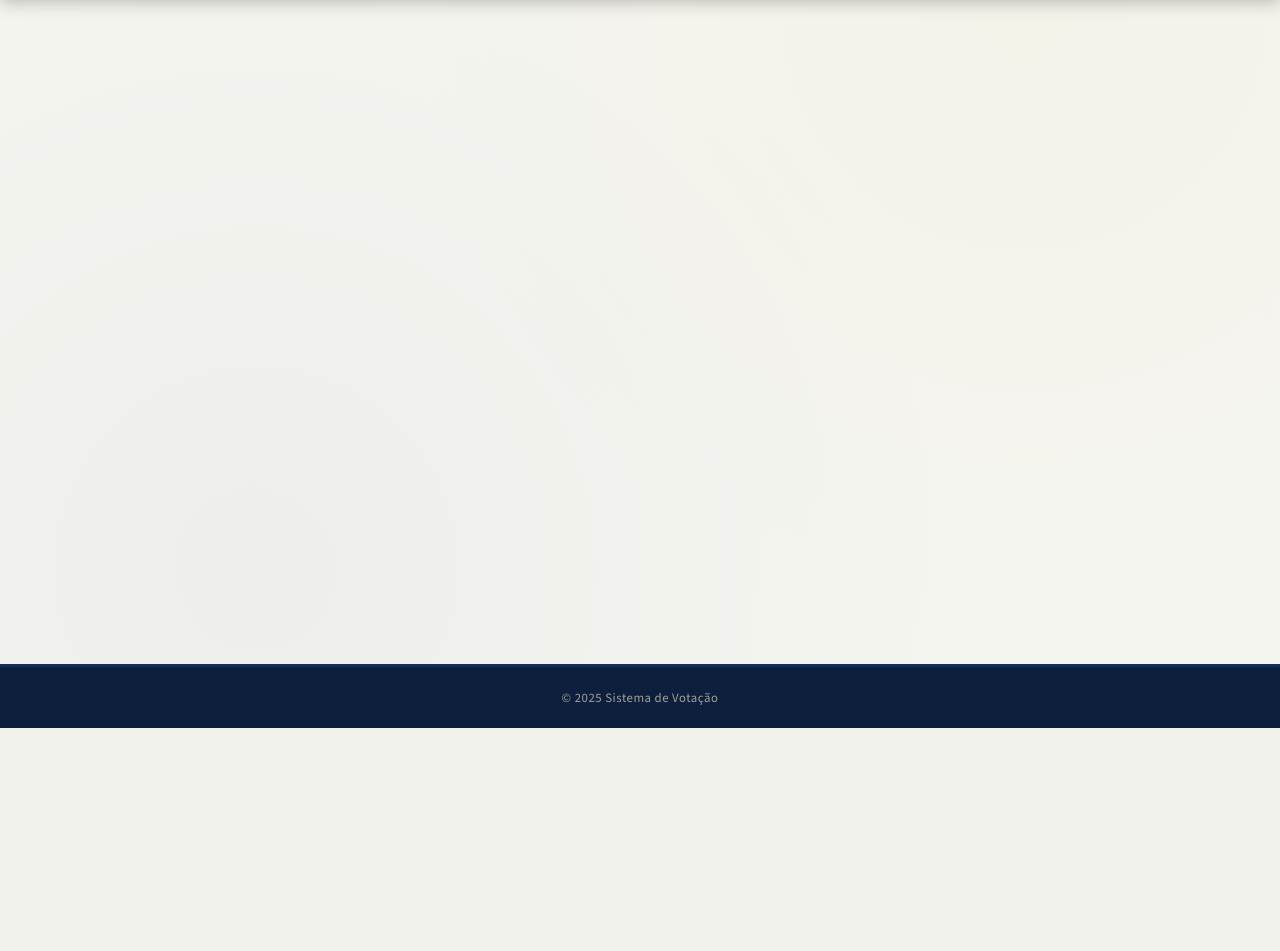
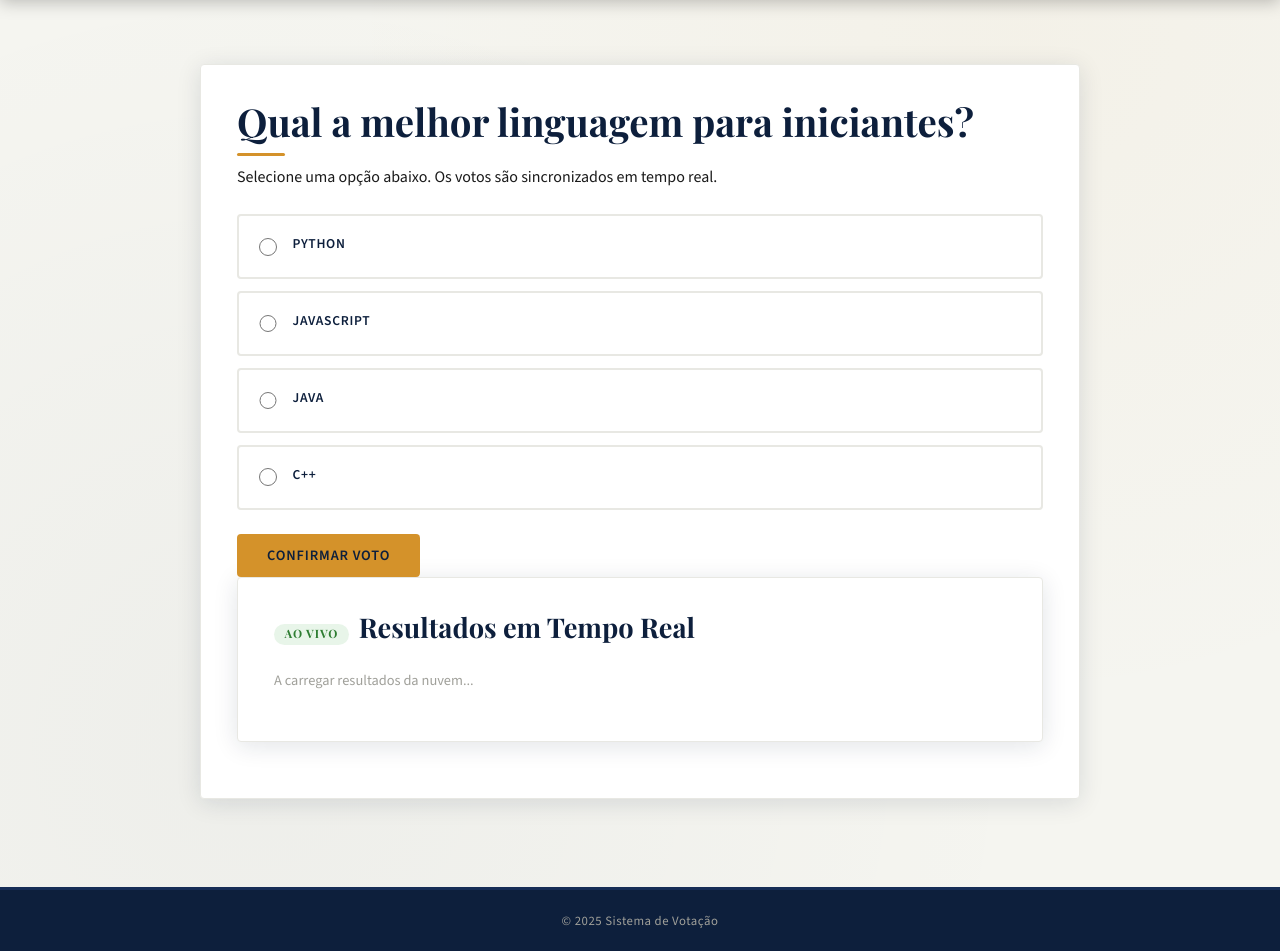
Before and after one commit to Eruadan7/Votacao-em-Nuvem-Programacao-distribuida, a Python web app: template templates/base.html in a window 1280 px wide. Shown: the part 72-1023 px from the top of the page. Before the commit the page ends 800 px from the top, so only its background shows below. Run offline with Jinja, Linux system fonts and the light colour scheme; the template is opened without the code that fills it, so the values that code supplies are empty.

Commit message:
->base.html + opçoes

```diff
--- a/templates/base.html
+++ b/templates/base.html
@@ -13,12 +13,49 @@
     </header>
 
     <main>
-        {% block content %}{% endblock %}
+        {% block content %}
+		<div class="card">
+				    <h2>Qual a melhor linguagem para iniciantes?</h2>
+				    <p>Selecione uma opção abaixo. Os votos são sincronizados em tempo real.</p>
+
+				    <div id="opcoes-container" style="margin-top: 1.5rem;">
+					<div class="opcao-voto" onclick="selecionarOpcao('Python', this)">
+						<input type="radio" name="linguagem" value="Python">
+						<label>Python</label>
+					</div>
+
+					<div class="opcao-voto" onclick="selecionarOpcao('JavaScript', this)">
+						<input type="radio" name="linguagem" value="JavaScript">
+						<label>JavaScript</label>
+					</div>
+
+					<div class="opcao-voto" onclick="selecionarOpcao('Java', this)">
+						<input type="radio" name="linguagem" value="Java">
+						<label>Java</label>
+					</div>
+
+					<div class="opcao-voto" onclick="selecionarOpcao('C++', this)">
+						<input type="radio" name="linguagem" value="C++">
+						<label>C++</label>
+					</div>
+    </div>
+
+    <div style="margin-top: 1.5rem;">
+        <button class="btn btn-primary" onclick="confirmarVoto()">Confirmar Voto</button>
+    </div>
+
+	<div class="card" id="resultados-card">
+		<h3><span class="badge badge-aberta" style="margin-right: 10px;">AO VIVO</span>Resultados em Tempo Real</h3>
+		<div id="barras-container" style="margin-top: 1.5rem;">
+			<p style="color: var(--gray-mid); font-size: 0.9rem;">A carregar resultados da nuvem...</p>
+		</div>
+	</div>
+        {% endblock %}
     </main>
 
     <footer>
         <p>&copy; 2025 Sistema de Votação</p>
     </footer>
-    <script src="{{ url_for('static', filename='script.js') }}"></script>
+<script type="module" src="{{ url_for('static', filename='script.js') }}"></script>
 </body>
 </html>
```
